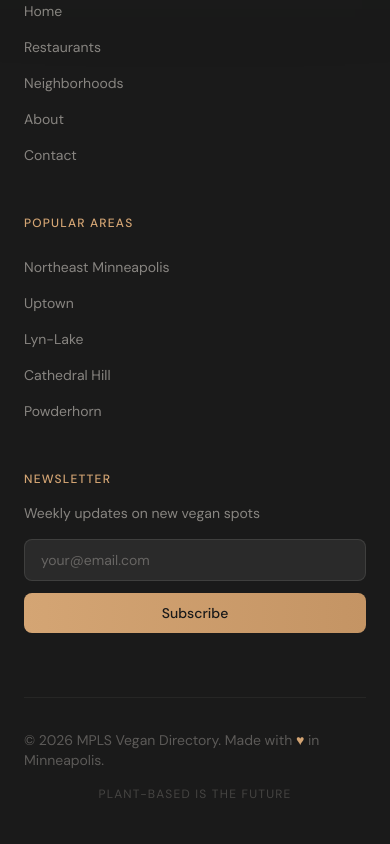
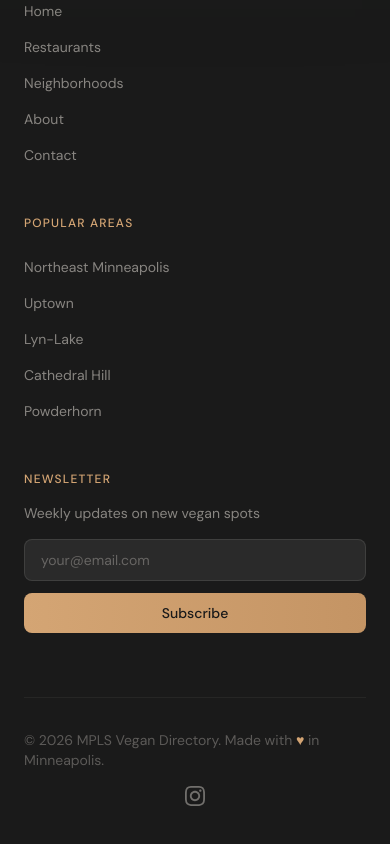
Before and after one commit to MagicWifiMoney/mpls-vegan-directory-v3, a Next.js app: page /neighborhoods in a window 390 px wide. Shown: the part 4844-5688 px from the top of the page. Built offline with nearby package versions, Linux system fonts and the light colour scheme.

Commit message:
Add Instagram feed section with @mpls_vegan
- Re-enabled InstagramFeed component on homepage
- Updated handle from @mplsvegan to @mpls_vegan
- Added Instagram icon to footer
- Section heading: Follow the Journey
- 12 curated vegan food placeholder images
- Instagram follow CTA button

```diff
--- a/src/app/page.tsx
+++ b/src/app/page.tsx
@@ -5,6 +5,7 @@
 import SearchFiltersHorizontal from '@/components/SearchFiltersHorizontal';
 import RestaurantCardWithData from '@/components/RestaurantCardWithData';
 import NewsletterSignup from '@/components/NewsletterSignup';
+import InstagramFeed from '@/components/InstagramFeed';
 import { restaurants, Restaurant } from '@/data/restaurants';
 
 export default function Home() {
@@ -134,6 +135,9 @@
         </div>
       </section>
 
+      {/* Instagram Feed */}
+      <InstagramFeed />
+
       {/* Newsletter Section */}
       <NewsletterSignup />
     </>
--- a/src/components/Footer.tsx
+++ b/src/components/Footer.tsx
@@ -89,7 +89,18 @@
             {' '}in Minneapolis.
           </p>
           <div className="flex items-center gap-6">
-            <span className="text-[#f5f0e8]/20 text-xs uppercase tracking-widest">Plant-based is the future</span>
+            <span className="text-[#f5f0e8]/20 text-xs uppercase tracking-widest hidden md:inline">Plant-based is the future</span>
+            <a
+              href="https://instagram.com/mpls_vegan"
+              target="_blank"
+              rel="noopener noreferrer"
+              className="text-[#f5f0e8]/40 hover:text-[#d4a574] transition-colors"
+              aria-label="Follow us on Instagram"
+            >
+              <svg className="w-5 h-5" viewBox="0 0 24 24" fill="currentColor">
+                <path d="M12 2.163c3.204 0 3.584.012 4.85.07 3.252.148 4.771 1.691 4.919 4.919.058 1.265.069 1.645.069 4.849 0 3.205-.012 3.584-.069 4.849-.149 3.225-1.664 4.771-4.919 4.919-1.266.058-1.644.07-4.85.07-3.204 0-3.584-.012-4.849-.07-3.26-.149-4.771-1.699-4.919-4.92-.058-1.265-.07-1.644-.07-4.849 0-3.204.013-3.583.07-4.849.149-3.227 1.664-4.771 4.919-4.919 1.266-.057 1.645-.069 4.849-.069zm0-2.163c-3.259 0-3.667.014-4.947.072-4.358.2-6.78 2.618-6.98 6.98-.059 1.281-.073 1.689-.073 4.948 0 3.259.014 3.668.072 4.948.2 4.358 2.618 6.78 6.98 6.98 1.281.058 1.689.072 4.948.072 3.259 0 3.668-.014 4.948-.072 4.354-.2 6.782-2.618 6.979-6.98.059-1.28.073-1.689.073-4.948 0-3.259-.014-3.667-.072-4.947-.196-4.354-2.617-6.78-6.979-6.98-1.281-.059-1.69-.073-4.949-.073zm0 5.838c-3.403 0-6.162 2.759-6.162 6.162s2.759 6.163 6.162 6.163 6.162-2.759 6.162-6.163c0-3.403-2.759-6.162-6.162-6.162zm0 10.162c-2.209 0-4-1.79-4-4 0-2.209 1.791-4 4-4s4 1.791 4 4c0 2.21-1.791 4-4 4zm6.406-11.845c-.796 0-1.441.645-1.441 1.44s.645 1.44 1.441 1.44c.795 0 1.439-.645 1.439-1.44s-.644-1.44-1.439-1.44z"/>
+              </svg>
+            </a>
           </div>
         </div>
       </div>
--- a/src/components/InstagramFeed.tsx
+++ b/src/components/InstagramFeed.tsx
@@ -116,11 +116,11 @@
         <div className="text-center mb-12">
           <div className="inline-flex items-center gap-3 mb-6 justify-center">
             <span className="w-12 h-px bg-gradient-to-r from-transparent to-[#d4a574]" />
-            <span className="text-xs uppercase tracking-[0.25em] text-[#d4a574]">@mplsvegan</span>
+            <span className="text-xs uppercase tracking-[0.25em] text-[#d4a574]">@mpls_vegan</span>
             <span className="w-12 h-px bg-gradient-to-r from-[#d4a574] to-transparent" />
           </div>
           <h2 className="font-display text-4xl lg:text-5xl text-[#f5f0e8] mb-4">
-            Follow the Feed
+            Follow the Journey
           </h2>
           <p className="text-[#f5f0e8]/50 text-lg max-w-xl mx-auto mb-8">
             Daily inspiration from the Twin Cities plant-based food scene
@@ -128,7 +128,7 @@
 
           {/* Instagram follow button */}
           <a
-            href="https://instagram.com/mplsvegan"
+            href="https://instagram.com/mpls_vegan"
             target="_blank"
             rel="noopener noreferrer"
             className="inline-flex items-center gap-3 px-6 py-3 rounded-full bg-gradient-to-r from-[#833ab4] via-[#fd1d1d] to-[#fcb045] text-white font-medium hover:scale-105 transition-transform"
@@ -136,7 +136,7 @@
             <svg className="w-5 h-5" viewBox="0 0 24 24" fill="currentColor">
               <path d="M12 2.163c3.204 0 3.584.012 4.85.07 3.252.148 4.771 1.691 4.919 4.919.058 1.265.069 1.645.069 4.849 0 3.205-.012 3.584-.069 4.849-.149 3.225-1.664 4.771-4.919 4.919-1.266.058-1.644.07-4.85.07-3.204 0-3.584-.012-4.849-.07-3.26-.149-4.771-1.699-4.919-4.92-.058-1.265-.07-1.644-.07-4.849 0-3.204.013-3.583.07-4.849.149-3.227 1.664-4.771 4.919-4.919 1.266-.057 1.645-.069 4.849-.069zm0-2.163c-3.259 0-3.667.014-4.947.072-4.358.2-6.78 2.618-6.98 6.98-.059 1.281-.073 1.689-.073 4.948 0 3.259.014 3.668.072 4.948.2 4.358 2.618 6.78 6.98 6.98 1.281.058 1.689.072 4.948.072 3.259 0 3.668-.014 4.948-.072 4.354-.2 6.782-2.618 6.979-6.98.059-1.28.073-1.689.073-4.948 0-3.259-.014-3.667-.072-4.947-.196-4.354-2.617-6.78-6.979-6.98-1.281-.059-1.69-.073-4.949-.073zm0 5.838c-3.403 0-6.162 2.759-6.162 6.162s2.759 6.163 6.162 6.163 6.162-2.759 6.162-6.163c0-3.403-2.759-6.162-6.162-6.162zm0 10.162c-2.209 0-4-1.79-4-4 0-2.209 1.791-4 4-4s4 1.791 4 4c0 2.21-1.791 4-4 4zm6.406-11.845c-.796 0-1.441.645-1.441 1.44s.645 1.44 1.441 1.44c.795 0 1.439-.645 1.439-1.44s-.644-1.44-1.439-1.44z"/>
             </svg>
-            Follow @mplsvegan
+            Follow @mpls_vegan
           </a>
         </div>
 
@@ -145,7 +145,7 @@
           {instagramPosts.map((post, index) => (
             <a
               key={post.id}
-              href="https://instagram.com/mplsvegan"
+              href="https://instagram.com/mpls_vegan"
               target="_blank"
               rel="noopener noreferrer"
               className="relative aspect-square overflow-hidden rounded-xl group cursor-pointer"
```
Also changed, not shown: 1 other file (tests, documents, lock files or other folders).
